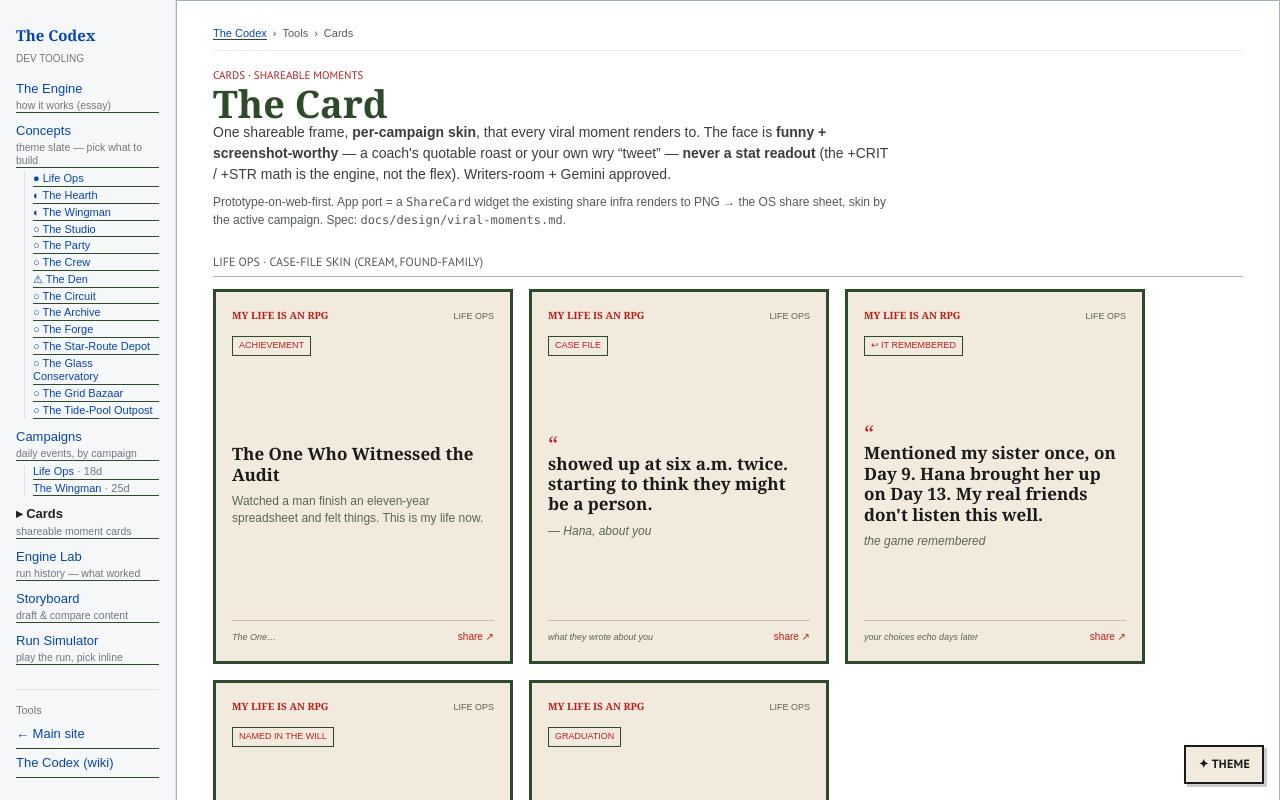
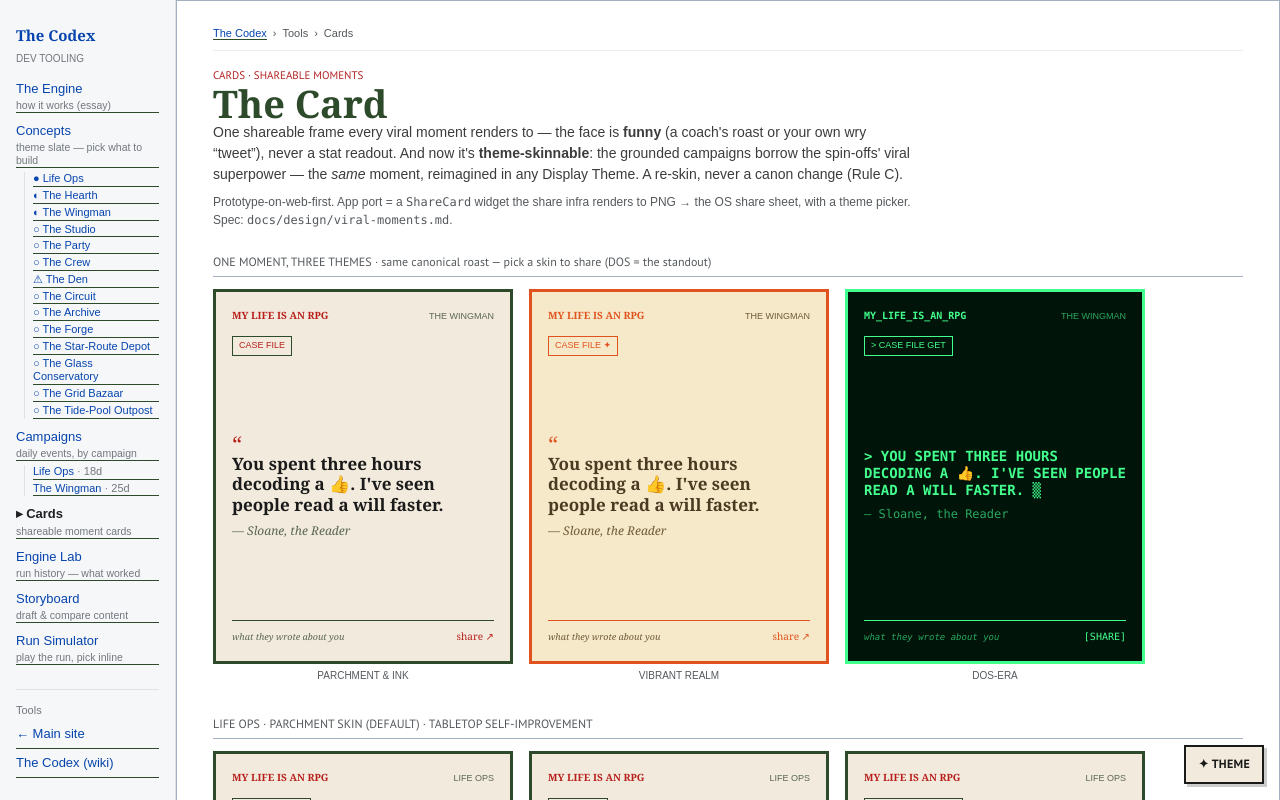
Before and after one commit to cybervaldez/myliar-website, a Next.js app: page /cards in a window 1280 px wide. Shown: the top 800 px of the page. Built offline with nearby package versions, Linux system fonts and the light colour scheme.

Commit message:
deploy: sync website/ from monorepo @ fa98631

```diff
--- a/app/cards/page.tsx
+++ b/app/cards/page.tsx
@@ -1,44 +1,26 @@
-// /cards — prototype of THE CARD: the one shareable-moment frame, per-campaign
-// skinned, every viral motif renders to (docs/design/viral-moments.md). The card
-// FACE is FUNNY + screenshot-worthy — a coach's quotable roast or the player's
-// wry "tweet" — never a stat readout (writers-room + Gemini approved). Real
-// titles/rungs/items pulled from parity so they stay synced; the captions are
-// authored. The app port = a ShareCard widget the share infra renders to PNG.
+// /cards — prototype of THE CARD: the one shareable-moment frame, now THEME-
+// SKINNABLE (docs/design/viral-moments.md). The grounded campaigns borrow the
+// spin-offs' viral superpower — "see your moment reimagined in a theme." Same
+// canonical funny moment, rendered in any Display Theme (Parchment / Vibrant /
+// DOS); the player picks a skin to share. DOS terminal = the standout screenshot.
+// Rule-C: a theme is a re-skin, never a canon change. (Writers-room + Gemini:
+// display-themes is the right axis — safe, low-effort, leverages the DOS aesthetic.)
 
 import { FandomShell } from "../_components/FandomShell";
 import { achievementById, campaignMeta, relTiers, wingmanItems } from "../wiki/wiki-data";
 
 export const metadata = {
   title: "Cards — shareable moments (dev) · My Life is an RPG",
-  description: "The Card: one per-campaign shareable frame every viral moment renders to.",
+  description: "The Card: one shareable frame, theme-skinnable, every viral moment renders to it.",
   robots: { index: false, follow: false },
 };
 
-type Skin = "lifeops" | "wingman";
-// shape: "title" = short hero + funny caption below · "quote" = the funny line IS the hero
+type Theme = "parchment" | "vibrant" | "dos" | "corner";
 type CardSpec = { kind: string; shape: "title" | "quote"; hero: string; support?: string; tag?: string };
 
 const titleOf = (id: string, fallback: string) => achievementById(id)?.title ?? fallback;
 
-function gather(campaignId: "main-line" | "wingman"): CardSpec[] {
-  if (campaignId === "wingman") {
-    const ladder = campaignMeta("wingman")?.relTierNames ?? [];
-    const keepsake = wingmanItems().find((i) => i.rarity === "legendary" && i.name === "Beat the Count");
-    return [
-      { kind: "ACHIEVEMENT", shape: "title", hero: titleOf("mask-off", "She Said Nothing"),
-        support: "Showed up to a date as a whole person. My coach was so proud she said literally nothing.", tag: "the moment, named" },
-      { kind: "CASE FILE", shape: "quote", hero: "You spent three hours decoding a 👍. I've seen people read a will faster.",
-        support: "— Sloane, the Reader", tag: "what they wrote about you" },
-      { kind: "↩ IT REMEMBERED", shape: "quote", hero: "Tried to charm a leaving table back on Day 11. The game brought it up on Day 16. My dating apps have never once remembered my name.",
-        support: "the game remembered", tag: "your choices echo days later" },
-      { kind: "KEEPSAKE", shape: "title", hero: keepsake?.name ?? "Beat the Count",
-        support: "A trophy for moving before I could talk myself out of it. Framed it. Right next to the fear.", tag: "legendary · worked toward" },
-      { kind: ladder[7] ? ladder[7].toUpperCase() : "RELATIONSHIP", shape: "title", hero: ladder[7] ?? "Cornerman",
-        support: "Most stable relationship I have and he isn't even real.", tag: "the Corner ladder" },
-      { kind: "GRADUATION", shape: "quote", hero: "My coach fired himself because I don't need him anymore. Healthiest breakup of my life.",
-        support: "the coach, obsolete", tag: "the destination" },
-    ];
-  }
+function lifeOpsCards(): CardSpec[] {
   const names = relTiers().names;
   return [
     { kind: "ACHIEVEMENT", shape: "title", hero: titleOf("the-drawer-witness", "The One Who Witnessed the Audit"),
@@ -54,61 +36,109 @@ function gather(campaignId: "main-line" | "wingman"): CardSpec[] {
   ];
 }
 
-function ShareCard({ skin, campaign, c }: { skin: Skin; campaign: string; c: CardSpec }) {
-  const wing = skin === "wingman";
-  const frame = wing ? "bg-[#241f1b] border-[#b8860b] text-[#f5ede0]" : "bg-[#f2ebdd] border-[#2d4a2b] text-[#1a1a1a]";
-  const accent = wing ? "text-[#e0a44e]" : "text-[#b81f1c]";
-  const sub = wing ? "text-[#bfae97]" : "text-[#5a6650]";
-  const rounding = wing ? "rounded-none" : "rounded-[2px]";
-  // quote cards / long titles get a smaller hero so the funny line fits the face
-  const heroSize = c.shape === "quote" || c.hero.length > 22 ? "text-[17px]" : "text-[24px]";
+function wingmanCards(): CardSpec[] {
+  const ladder = campaignMeta("wingman")?.relTierNames ?? [];
+  const keepsake = wingmanItems().find((i) => i.rarity === "legendary" && i.name === "Beat the Count");
+  return [
+    { kind: "ACHIEVEMENT", shape: "title", hero: titleOf("mask-off", "She Said Nothing"),
+      support: "Showed up to a date as a whole person. My coach was so proud she said literally nothing.", tag: "the moment, named" },
+    { kind: "CASE FILE", shape: "quote", hero: "You spent three hours decoding a 👍. I've seen people read a will faster.",
+      support: "— Sloane, the Reader", tag: "what they wrote about you" },
+    { kind: "↩ IT REMEMBERED", shape: "quote", hero: "Tried to charm a leaving table back on Day 11. The game brought it up on Day 16. My dating apps have never once remembered my name.",
+      support: "the game remembered", tag: "your choices echo days later" },
+    { kind: "KEEPSAKE", shape: "title", hero: keepsake?.name ?? "Beat the Count",
+      support: "A trophy for moving before I could talk myself out of it. Framed it. Right next to the fear.", tag: "legendary · worked toward" },
+    { kind: ladder[7] ? ladder[7].toUpperCase() : "RELATIONSHIP", shape: "title", hero: ladder[7] ?? "Cornerman",
+      support: "Most stable relationship I have and he isn't even real.", tag: "the Corner ladder" },
+    { kind: "GRADUATION", shape: "quote", hero: "My coach fired himself because I don't need him anymore. Healthiest breakup of my life.",
+      support: "the coach, obsolete", tag: "the destination" },
+  ];
+}
+
+// faithful to lib/theme_pack.dart palettes; corner = the Wingman's warm-dark default
+const SKIN: Record<Theme, { bg: string; ink: string; sub: string; accent: string; border: string; mono: boolean; round: string; label: string }> = {
+  parchment: { bg: "#f2ebdd", ink: "#1a1a1a", sub: "#5a6650", accent: "#b81f1c", border: "#2d4a2b", mono: false, round: "rounded-[2px]", label: "Parchment & Ink" },
+  vibrant:   { bg: "#f6e9c9", ink: "#4a3a22", sub: "#6f5a38", accent: "#e0531f", border: "#e0531f", mono: false, round: "rounded-[14px]", label: "Vibrant Realm" },
+  dos:       { bg: "#00140a", ink: "#43ff8d", sub: "#2aa860", accent: "#43ff8d", border: "#43ff8d", mono: true,  round: "rounded-none", label: "DOS-era" },
+  corner:    { bg: "#241f1b", ink: "#f5ede0", sub: "#bfae97", accent: "#e0a44e", border: "#b8860b", mono: true,  round: "rounded-none", label: "the Corner" },
+};
+
+// register transforms per theme (theme-guidelines.md)
+function kindFor(theme: Theme, kind: string): string {
+  if (theme === "dos") return `> ${kind.replace(/^↩ /, "")} GET`;
+  if (theme === "vibrant") return `${kind} ✦`;
+  return kind;
+}
+
+function ShareCard({ theme, campaign, c }: { theme: Theme; campaign: string; c: CardSpec }) {
+  const s = SKIN[theme];
+  const heroText = theme === "dos" ? c.hero.toUpperCase() : c.hero;
+  const heroSize = c.shape === "quote" || heroText.length > 22 ? (theme === "dos" ? "text-[14px]" : "text-[17px]") : "text-[24px]";
+  const fam = s.mono ? "ui-monospace, SFMono-Regular, Menlo, monospace" : "Georgia, serif";
   return (
-    <div className={`w-[300px] shrink-0 border-[3px] ${frame} ${rounding} p-4 flex flex-col`} style={{ aspectRatio: "4 / 5" }}>
+    <div className={`w-[300px] shrink-0 border-[3px] ${s.round} p-4 flex flex-col`} style={{ background: s.bg, color: s.ink, borderColor: s.border, aspectRatio: "4 / 5" }}>
       <div className="flex items-baseline justify-between">
-        <span className={`text-[10px] tracking-[0.16em] ${accent}`} style={{ fontFamily: "Georgia, serif", fontWeight: 700 }}>MY LIFE IS AN RPG</span>
-        <span className={`text-[9px] uppercase tracking-[0.1em] ${sub}`}>{campaign}</span>
+        <span className="text-[10px] tracking-[0.16em]" style={{ color: s.accent, fontFamily: fam, fontWeight: 700 }}>{s.mono ? "MY_LIFE_IS_AN_RPG" : "MY LIFE IS AN RPG"}</span>
+        <span className="text-[9px] uppercase tracking-[0.1em]" style={{ color: s.sub }}>{campaign}</span>
       </div>
-      <div className={`mt-3 inline-block self-start text-[9px] uppercase tracking-[0.12em] border px-1.5 py-0.5 ${wing ? "border-[#b8860b]" : "border-[#2d4a2b]"} ${accent}`}>{c.kind}</div>
+      <div className="mt-3 inline-block self-start text-[9px] uppercase tracking-[0.12em] border px-1.5 py-0.5" style={{ color: s.accent, borderColor: s.border }}>{kindFor(theme, c.kind)}</div>
       <div className="flex-1 flex flex-col justify-center py-3">
-        {c.shape === "quote" && <span className={`${accent} text-[22px] leading-none`} style={{ fontFamily: "Georgia, serif" }}>&ldquo;</span>}
-        <div className={`${heroSize} leading-[1.2]`} style={{ fontFamily: "Georgia, serif", fontWeight: 700 }}>{c.hero}</div>
-        {c.support && <div className={`text-[12px] mt-2 leading-[1.4] ${sub} ${c.shape === "quote" ? "italic" : ""}`}>{c.support}</div>}
+        {c.shape === "quote" && !s.mono && <span className="text-[22px] leading-none" style={{ color: s.accent, fontFamily: "Georgia, serif" }}>&ldquo;</span>}
+        <div className={`${heroSize} leading-[1.2]`} style={{ fontFamily: fam, fontWeight: 700 }}>{s.mono && c.shape === "quote" ? `> ${heroText}` : heroText}{theme === "dos" ? " ▒" : ""}</div>
+        {c.support && <div className={`text-[12px] mt-2 leading-[1.4] ${c.shape === "quote" && !s.mono ? "italic" : ""}`} style={{ color: s.sub, fontFamily: fam }}>{c.support}</div>}
       </div>
-      <div className="flex items-baseline justify-between border-t pt-2 mt-1" style={{ borderColor: wing ? "#3a3128" : "#cabfa6" }}>
-        <span className={`text-[9px] italic ${sub}`}>{c.tag}</span>
-        <span className={`text-[10px] ${accent}`}>share ↗</span>
+      <div className="flex items-baseline justify-between border-t pt-2 mt-1" style={{ borderColor: s.border }}>
+        <span className="text-[9px] italic" style={{ color: s.sub, fontFamily: fam }}>{c.tag}</span>
+        <span className="text-[10px]" style={{ color: s.accent, fontFamily: fam }}>{s.mono ? "[SHARE]" : "share ↗"}</span>
       </div>
     </div>
   );
 }
 
 export default function CardsPage() {
-  const campaigns: { id: "main-line" | "wingman"; title: string; skin: Skin }[] = [
-    { id: "main-line", title: "Life Ops", skin: "lifeops" },
-    { id: "wingman", title: "The Wingman", skin: "wingman" },
-  ];
+  const flagship = wingmanCards()[1]; // Sloane's "read a will faster" roast — most-viral
+  const showcaseThemes: Theme[] = ["parchment", "vibrant", "dos"];
+
   return (
     <FandomShell active="/cards">
       <div className="font-sans text-[11px] uppercase tracking-[0.22em] text-spot-red">Cards · shareable moments</div>
       <h1 className="font-display text-[38px] leading-[1.0] mt-1 mb-2">The Card</h1>
-      <p className="text-[14px] text-ink-soft mb-2 leading-[1.5] max-w-[680px]">
-        One shareable frame, <strong>per-campaign skin</strong>, that every viral moment renders to. The
-        face is <strong>funny + screenshot-worthy</strong> — a coach&apos;s quotable roast or your own wry
-        &ldquo;tweet&rdquo; — <strong>never a stat readout</strong> (the +CRIT / +STR math is the engine,
-        not the flex). Writers-room + Gemini approved.
+      <p className="text-[14px] text-ink-soft mb-2 leading-[1.5] max-w-[700px]">
+        One shareable frame every viral moment renders to — the face is <strong>funny</strong> (a coach&apos;s
+        roast or your own wry &ldquo;tweet&rdquo;), never a stat readout. And now it&apos;s
+        <strong> theme-skinnable</strong>: the grounded campaigns borrow the spin-offs&apos; viral superpower —
+        the <em>same</em> moment, reimagined in any Display Theme. A re-skin, never a canon change (Rule C).
       </p>
-      <p className="text-[12px] text-margin-ink mb-6 leading-[1.5] max-w-[680px]">
-        Prototype-on-web-first. App port = a <code>ShareCard</code> widget the existing share infra renders
-        to PNG → the OS share sheet, skin by the active campaign. Spec: <code>docs/design/viral-moments.md</code>.
+      <p className="text-[12px] text-margin-ink mb-6 leading-[1.5] max-w-[700px]">
+        Prototype-on-web-first. App port = a <code>ShareCard</code> widget the share infra renders to PNG → the
+        OS share sheet, with a theme picker. Spec: <code>docs/design/viral-moments.md</code>.
       </p>
-      {campaigns.map((cam) => (
-        <div key={cam.id} className="mb-8">
+
+      {/* ── One moment, three themes — the new viral lever ── */}
+      <div className="font-sans text-[12px] uppercase tracking-[0.14em] text-[#54595d] border-b border-[#a2b1c2] pb-1 mb-1">
+        One moment, three themes <span className="text-margin-ink normal-case">· same canonical roast — pick a skin to share (DOS = the standout)</span>
+      </div>
+      <div className="flex gap-4 flex-wrap mb-8 mt-3">
+        {showcaseThemes.map((t) => (
+          <div key={t}>
+            <ShareCard theme={t} campaign="The Wingman" c={flagship} />
+            <div className="text-center text-[10px] uppercase tracking-[0.12em] text-margin-ink mt-1">{SKIN[t].label}</div>
+          </div>
+        ))}
+      </div>
+
+      {/* ── The campaign sets in their default skins ── */}
+      {[
+        { title: "Life Ops", theme: "parchment" as Theme, cards: lifeOpsCards(), note: "Parchment skin (default) · tabletop self-improvement" },
+        { title: "The Wingman", theme: "corner" as Theme, cards: wingmanCards(), note: "the Corner skin (default) · warm-dark, snap" },
+      ].map((cam) => (
+        <div key={cam.title} className="mb-8">
           <div className="font-sans text-[12px] uppercase tracking-[0.14em] text-[#54595d] border-b border-[#a2b1c2] pb-1 mb-3">
-            {cam.title} <span className="text-margin-ink">· {cam.skin === "wingman" ? "the Corner skin (warm-dark, snap)" : "case-file skin (cream, found-family)"}</span>
+            {cam.title} <span className="text-margin-ink">· {cam.note}</span>
           </div>
           <div className="flex gap-4 flex-wrap">
-            {gather(cam.id).map((c, i) => (
-              <ShareCard key={i} skin={cam.skin} campaign={cam.title} c={c} />
+            {cam.cards.map((c, i) => (
+              <ShareCard key={i} theme={cam.theme} campaign={cam.title} c={c} />
             ))}
           </div>
         </div>
```
